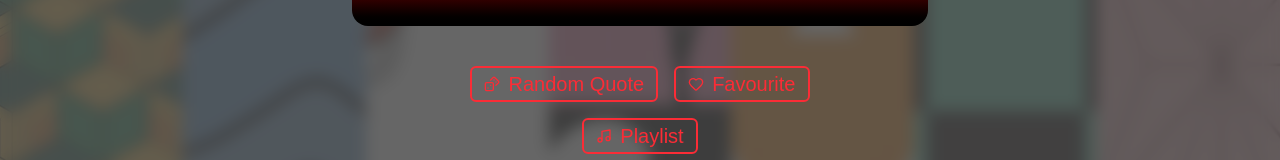
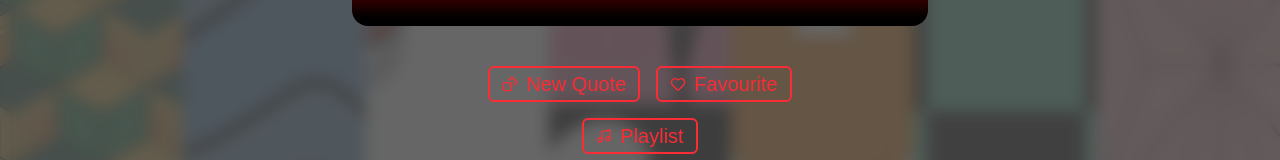
Before and after one commit to amirahyusof/demon-slayer-quote, a Next.js app: page / in a window 1280 px wide. Shown: the part 458-618 px from the top of the page. Built offline with nearby package versions, Linux system fonts and the light colour scheme.

Commit message:
changes random quote to new code

```diff
--- a/components/navigationButton.tsx
+++ b/components/navigationButton.tsx
@@ -8,7 +8,7 @@
       <div className="flex flex-row gap-4 mb-4">
         <Button className="border-2 hover:bg-white cursor-pointer">
           <Dices />
-          <span className="text-xl">Random Quote</span>
+          <span className="text-xl">New Quote</span>
         </Button>
         <Button className="border-2 hover:bg-white cursor-pointer">
           <Heart />
```
